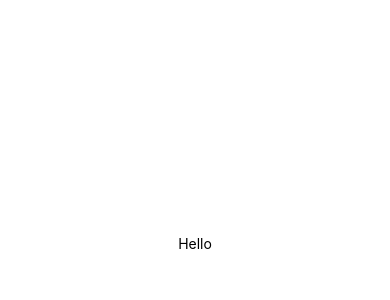
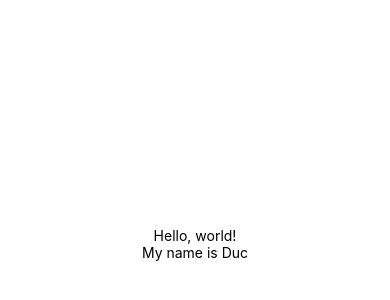
Before and after one commit to BiniCodes/Superbrain, a React Native app: screen / in a window 390 px wide. Shown: the part 170-470 px from the top of the page. Built offline with nearby package versions, Linux system fonts and the light colour scheme.

Commit message:
testing comment in different branches

```diff
--- a/App.tsx
+++ b/App.tsx
@@ -1,10 +1,16 @@
+
 import React from 'react';
 import { StyleSheet, Text, View, TextInput } from 'react-native';
 
 export default function App() {
+  let pic = {
+    uri: 'https://upload.wikimedia.org/wikipedia/commons/d/de/Bananavarieties.jpg'
+  }
+
   return (
     <View style={styles.container}>
-      <Text>Hello</Text>
+      <Text>Hello, world!</Text>
+      <Text>My name is Duc</Text>
       <TextInput></TextInput>
     </View>
   );
@@ -18,3 +24,4 @@ const styles = StyleSheet.create({
     justifyContent: 'center',
   },
 });
+//hello
```
